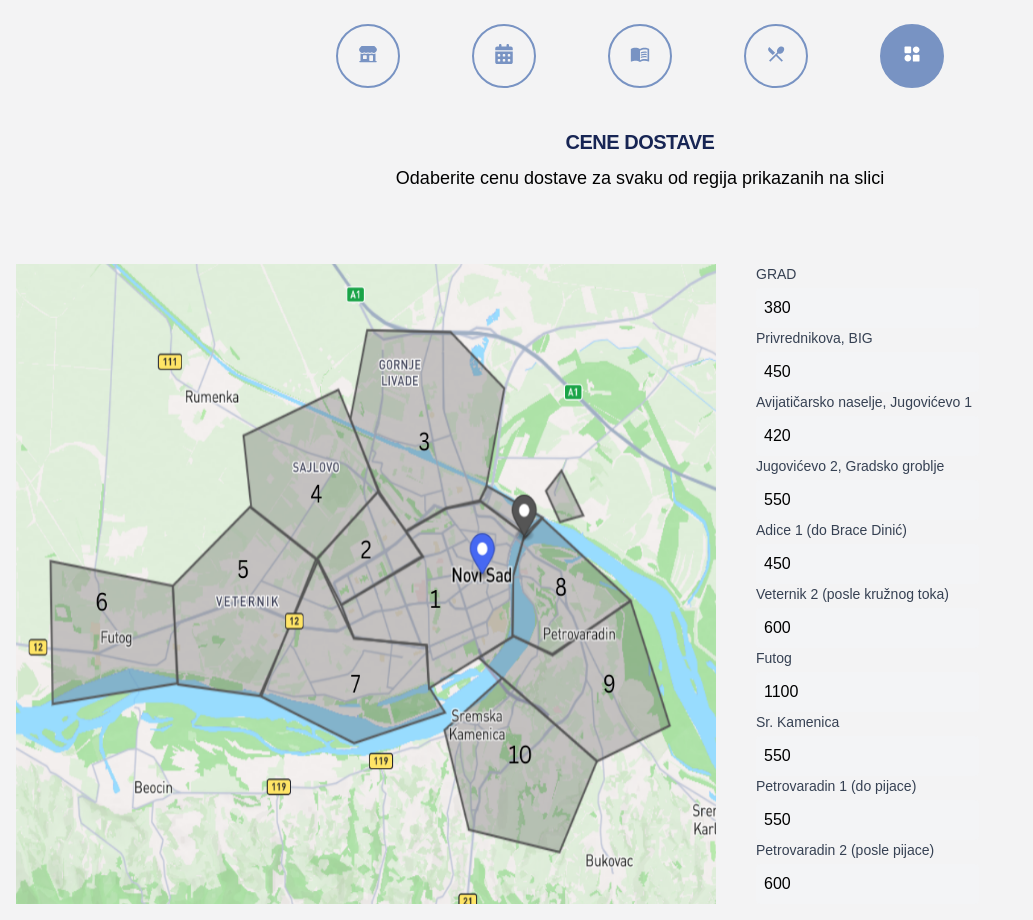
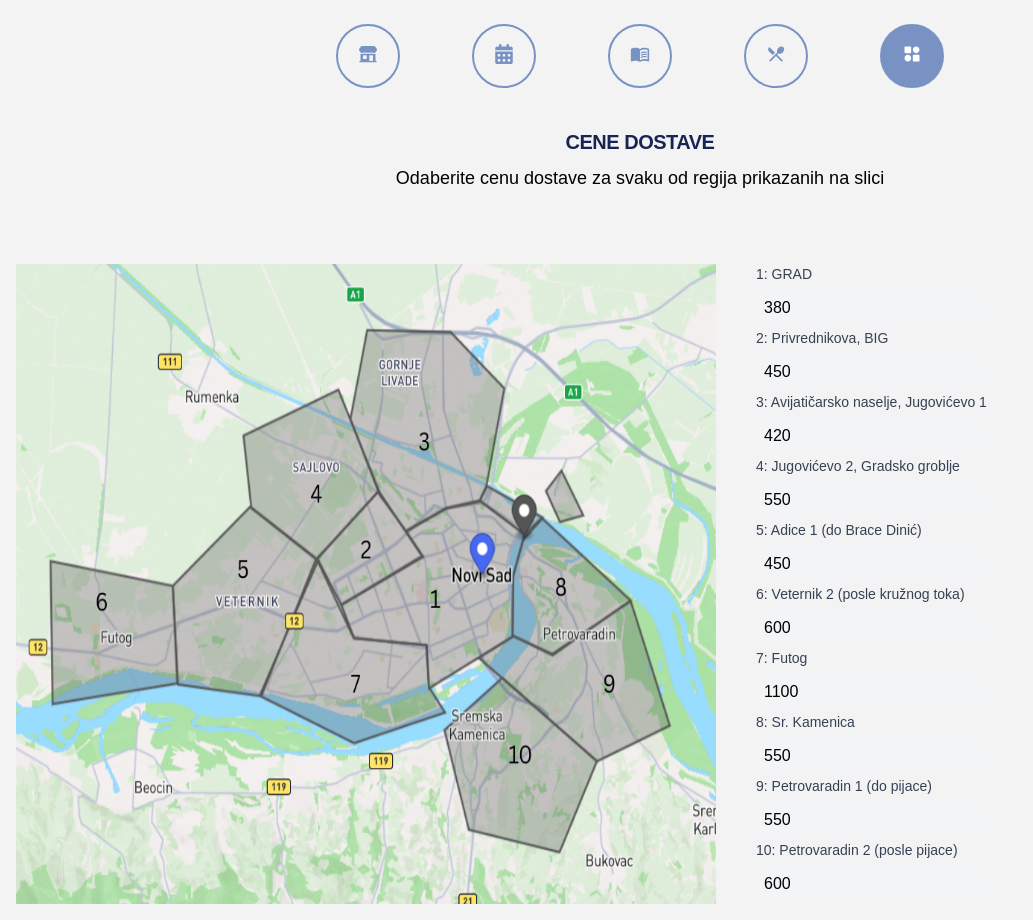
Before and after one commit to Veljko03/ordering-app, a Next.js app: page /delivery in a window 1280 px wide. Shown: the whole page, without its empty margins (0-1033 px from the left). Built offline with nearby package versions, Linux system fonts and the light colour scheme.

Commit message:
displayed num for every fileld mathing pic

```diff
--- a/app/delivery/page.js
+++ b/app/delivery/page.js
@@ -27,13 +27,13 @@ export default function DeliveryManager() {
           {deliveryPrices.map((place, index) => (
             <div key={index}>
               <label className="block text-sm font-medium text-gray-700">
-                {place.destination}
+                {index + 1}: {place.destination}
               </label>
               <input
                 type="text"
                 name="price"
                 //required
-                value={place?.price || "0"}
+                defaultValue={place?.price || "0"}
                 className="w-full mt-1 p-2 bg-gray-100  text-black rounded"
               />
             </div>
```
